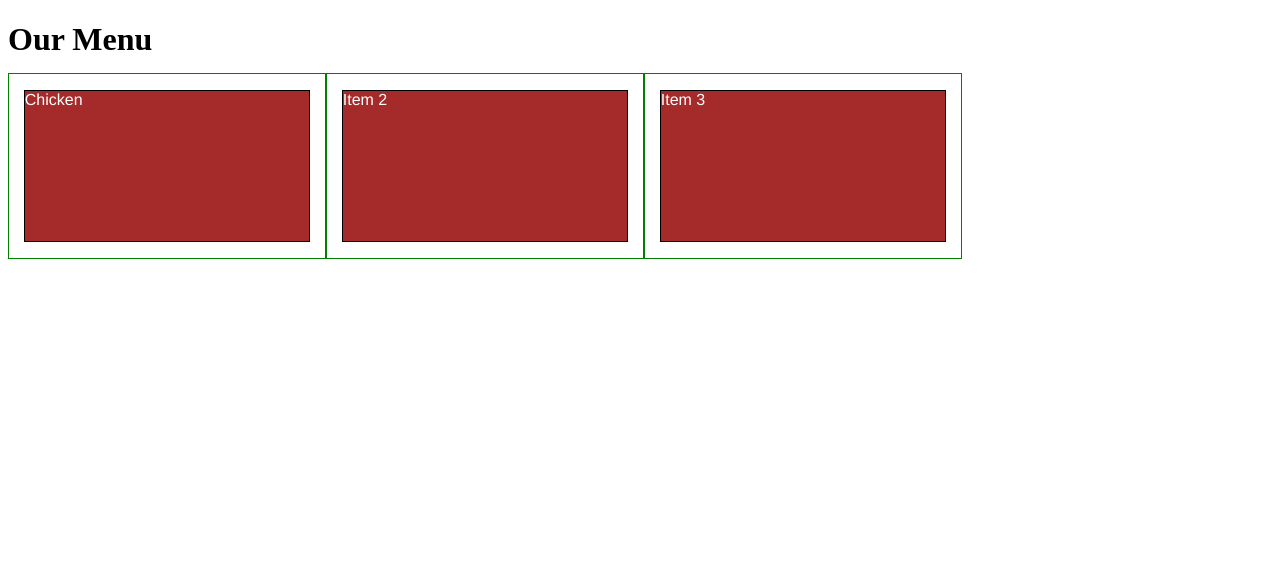
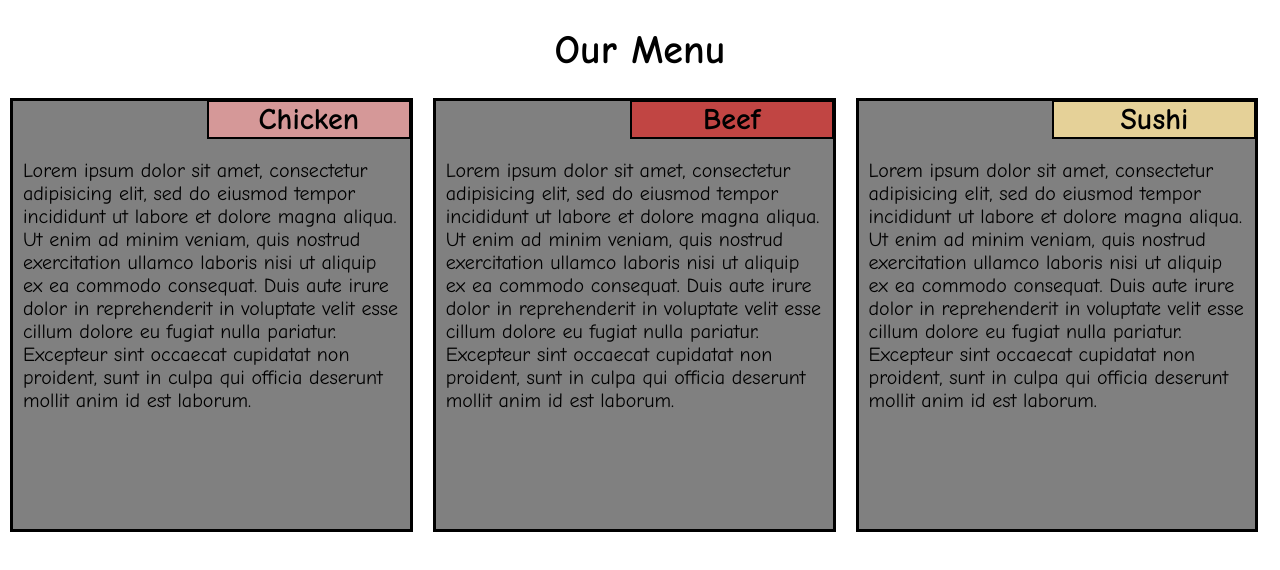
Before and after one commit to Alexmdq80/Practica-Coursera, a plain HTML site: page index.html in a window 1280 px wide. Drawn offline with Linux system fonts and the light colour scheme.

Commit message:
solucion exit

```diff
--- a/css/estilos.css
+++ b/css/estilos.css
@@ -1,34 +1,62 @@
 <style>
+
 
 /********** Base styles **********/
 * {
+
+/* no sé por qué modificar este valor no genera ningún efecto */
+/*  font-family: Helvetica, sans-serif;
+  font-size: 580px;
+*/
+  margin: 0px 0px 0px 0px;
+  padding: 0px 0px 0px 0px;
   box-sizing: border-box;
-}
-h1 {
-  margin-bottom: 15px;
+
 }
 
+body > h1 {
+  margin-bottom: 15px;
+  text-align: center;
+
+}
+
+body {
+
+  font-family: Comic Sans MS, cursive;
+  font-size: 20px;
+
+  margin: 0px;
+  padding: 0px;
+  border: 0px;
+}
 p {
-  border: 1px solid black;
-  background-color: #A52A2A;
-  width: 90%;
-  height: 150px;
+  width: 95%;
+  height: 350px;
   margin-right: auto;
   margin-left: auto;
-  font-family: Helvetica;
-  color: white;
+  padding: 0px;
+
 }
 
-/* Simple Responsive Framework. */
 .row {
+  margin: 0px;
+  padding: 0px;
   width: 100%;
 }
 
-/********** Large devices only **********/
+.caja {
+  margin: 10px 10px 10px 10px;
+  border: 3px solid black;
+  background-color: gray;
+  padding: 0px 0px 0px 0px;
+
+}
+
+
+/********** Dispositivos grandes **********/
 @media (min-width: 1200px) {
   .col-lg-1, .col-lg-2, .col-lg-3, .col-lg-4, .col-lg-5, .col-lg-6, .col-lg-7, .col-lg-8, .col-lg-9, .col-lg-10, .col-lg-11, .col-lg-12 {
     float: left;
-    border: 1px solid green;
   }
   .col-lg-1 {
     width: 8.33%;
@@ -40,7 +68,8 @@ p {
     width: 25%;
   }
   .col-lg-4 {
-    width: 33.33%;
+/* tendría que ser 33.33% pero apila las cajas con ese valor */
+    width: 31.00%;
   }
   .col-lg-5 {
     width: 41.66%;
@@ -66,13 +95,14 @@ p {
   .col-lg-12 {
     width: 100%;
   }
+
 }
 
 /********** Medium devices only **********/
 @media (min-width: 992px) and (max-width: 1199px) {
   .col-md-1, .col-md-2, .col-md-3, .col-md-4, .col-md-5, .col-md-6, .col-md-7, .col-md-8, .col-md-9, .col-md-10, .col-md-11, .col-md-12 {
     float: left;
-    border: 1px solid green;
+
   }
   .col-md-1 {
     width: 8.33%;
@@ -90,7 +120,11 @@ p {
     width: 41.66%;
   }
   .col-md-6 {
-    width: 50%;
+/* debería ser 50%, pero tuve que poner un 46% porque sino
+   no funcionaba como yo quería. Los dejaba apilado en vez de
+   ubicados en la misma línea. Por alguna razón las cajas quedaban
+   de mayor tamaño */
+    width: 46%;
   }
   .col-md-7 {
     width: 58.33%;
@@ -108,8 +142,40 @@ p {
     width: 91.66%;
   }
   .col-md-12 {
-    width: 100%;
+/*si pongo el 100% no me coincide con .col-md-6 */
+    width: 94%;
   }
+
+}
+
+@media (max-width: 991px) {
+/*será necesario este query para algo???*/
+}
+
+
+section > h1 {
+/*   margin: -1px -1px 0px 250px;*/
+   margin: -1px -1px 0px auto;
+   width: 200px;
+   text-align: center;
+   border: 2px solid black;
+
+}
+
+
+#pollo {
+  background-color: #D59898;
+
+}
+
+#bife {
+  background-color: #C14543;
+
+}
+
+#sushi {
+  background-color: #E5D198;
+
 }
 
 </style>
--- a/index.html
+++ b/index.html
@@ -8,12 +8,51 @@
 
 </head>
 <body>
+
 <h1>Our Menu</h1>
 
 <div class="row">
-  <div class="col-lg-3 col-md-6"><p>Chicken</p></div>
-  <div class="col-lg-3 col-md-6"><p>Item 2</p></div>
-  <div class="col-lg-3 col-md-6"><p>Item 3</p></div>
+  <div class="caja col-lg-4 col-md-6">
+
+    <section id="item">
+       <h1/ id="pollo">Chicken</h1>
+
+       <p>Lorem ipsum dolor sit amet, consectetur adipisicing elit, sed do eiusmod
+       tempor incididunt ut labore et dolore magna aliqua. Ut enim ad minim veniam,
+       quis nostrud exercitation ullamco laboris nisi ut aliquip ex ea commodo
+       consequat. Duis aute irure dolor in reprehenderit in voluptate velit esse
+       cillum dolore eu fugiat nulla pariatur. Excepteur sint occaecat cupidatat non
+       proident, sunt in culpa qui officia deserunt mollit anim id est laborum.</p>
+
+  </div>
+
+  <div class="caja col-lg-4 col-md-6">
+
+    <section id="item">
+       <h1/ id="bife">Beef</h1>
+
+       <p>Lorem ipsum dolor sit amet, consectetur adipisicing elit, sed do eiusmod
+       tempor incididunt ut labore et dolore magna aliqua. Ut enim ad minim veniam,
+       quis nostrud exercitation ullamco laboris nisi ut aliquip ex ea commodo
+       consequat. Duis aute irure dolor in reprehenderit in voluptate velit esse
+       cillum dolore eu fugiat nulla pariatur. Excepteur sint occaecat cupidatat non
+       proident, sunt in culpa qui officia deserunt mollit anim id est laborum.</p>
+
+  </div>
+
+  <div class="caja col-lg-4 col-md-12">
+
+    <section id="item">
+       <h1/ id="sushi">Sushi</h1>
+
+       <p>Lorem ipsum dolor sit amet, consectetur adipisicing elit, sed do eiusmod
+       tempor incididunt ut labore et dolore magna aliqua. Ut enim ad minim veniam,
+       quis nostrud exercitation ullamco laboris nisi ut aliquip ex ea commodo
+       consequat. Duis aute irure dolor in reprehenderit in voluptate velit esse
+       cillum dolore eu fugiat nulla pariatur. Excepteur sint occaecat cupidatat non
+       proident, sunt in culpa qui officia deserunt mollit anim id est laborum.</p>
+
+  </div>
 
 </div>
 
```
